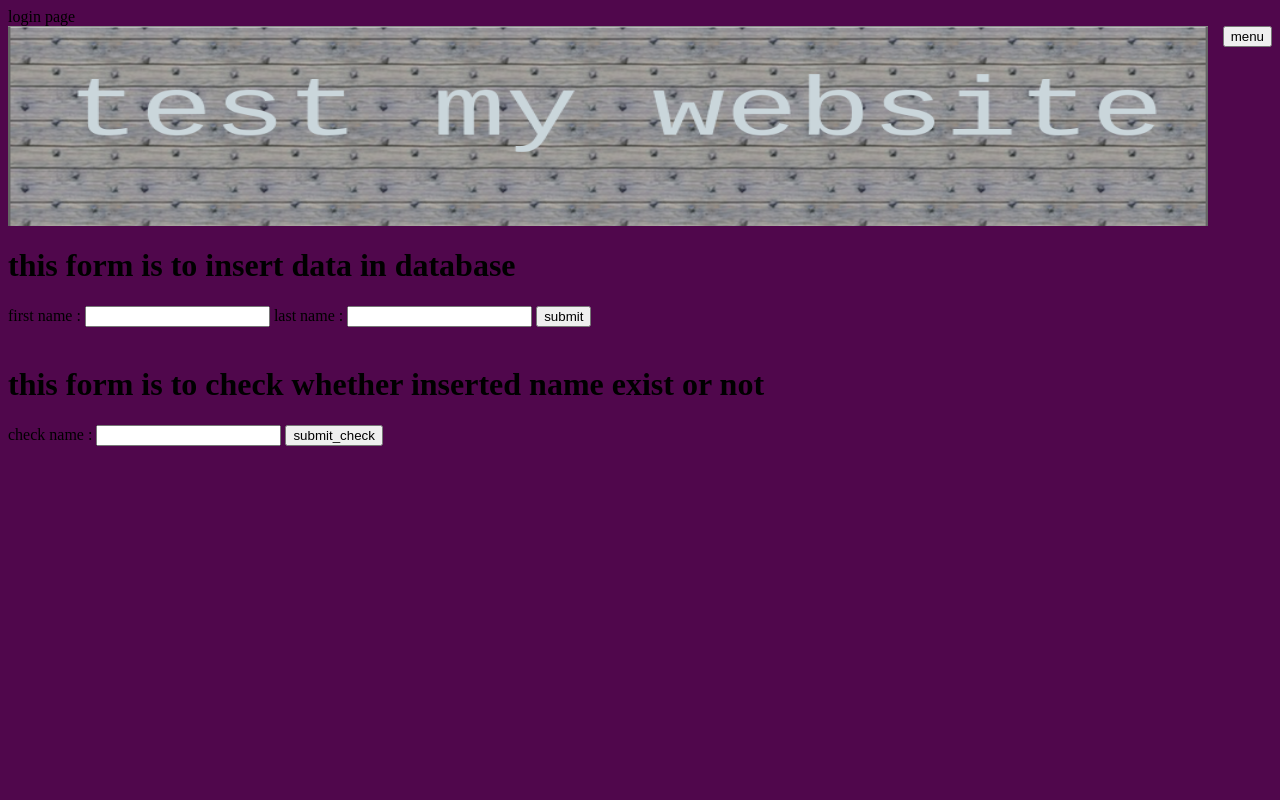
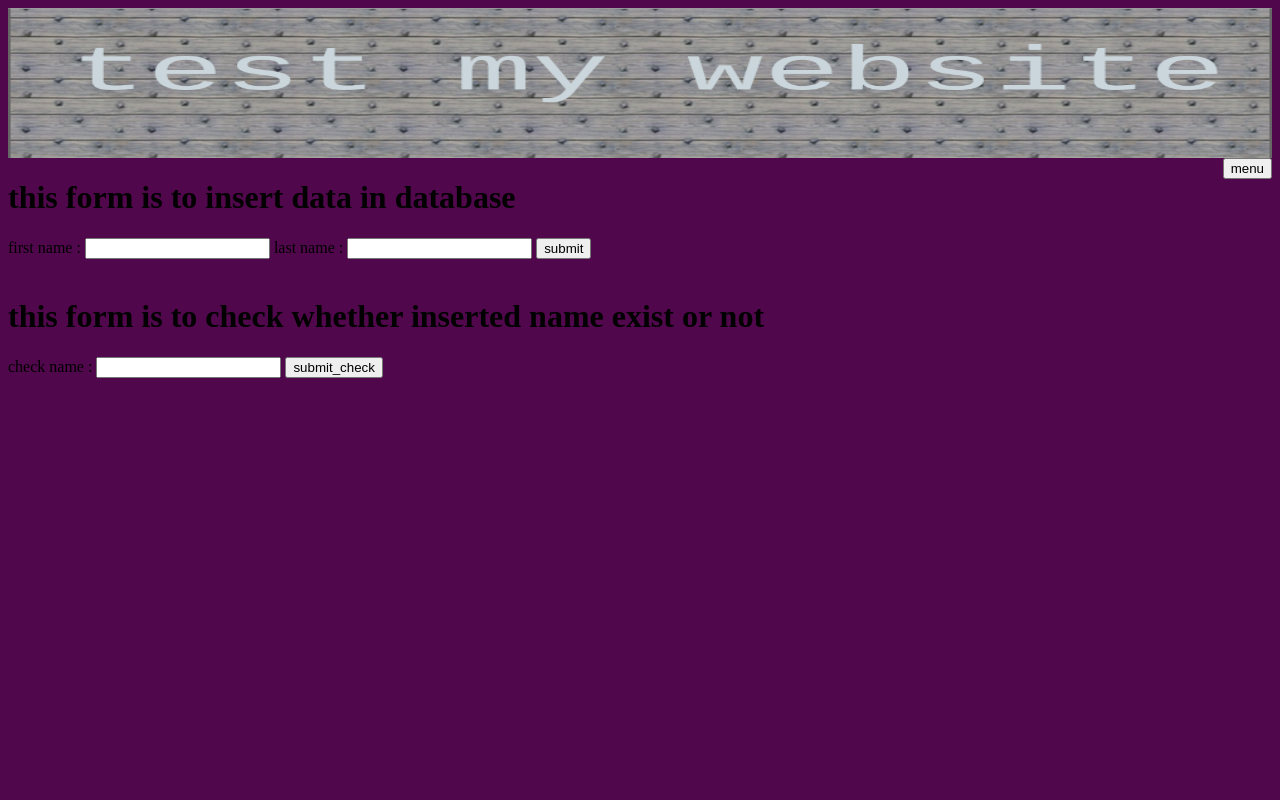
Before and after one commit to iMearner/testing_website, a PHP site: page /login.php in a window 1280 px wide. Run offline with PHP 8.4, Linux system fonts and the light colour scheme.

Commit message:
Update login.php

```diff
--- a/login.php
+++ b/login.php
@@ -22,9 +22,9 @@
 
 	</style>
 
-	<head>login page</head>
+
 	<body>
-		<img src="header.png" style="width:1200px; height:200px;	">
+		<img src="header.png" style="width:100%; height:150px;	">
 		<!-- creating a drop down menu using java script and little bit of css	 -->
 		<div style="float:right;">
 			<button onclick="myFunction()" class="dropdownbtn"  >menu</button>
```
